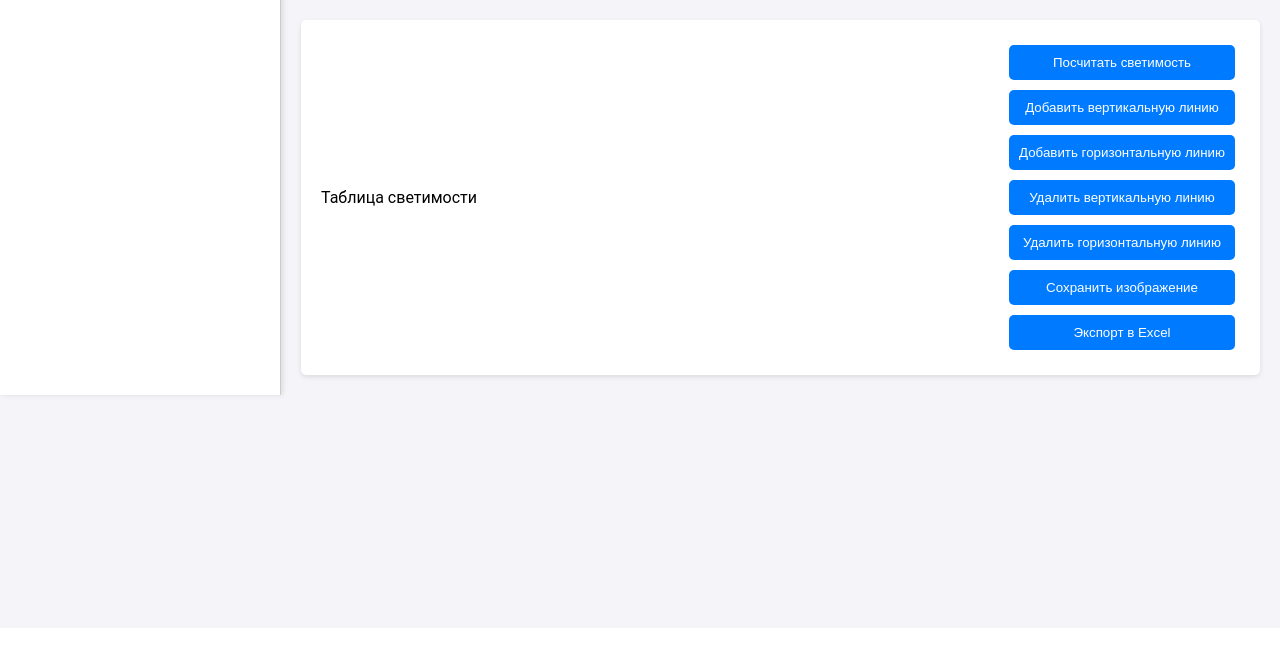
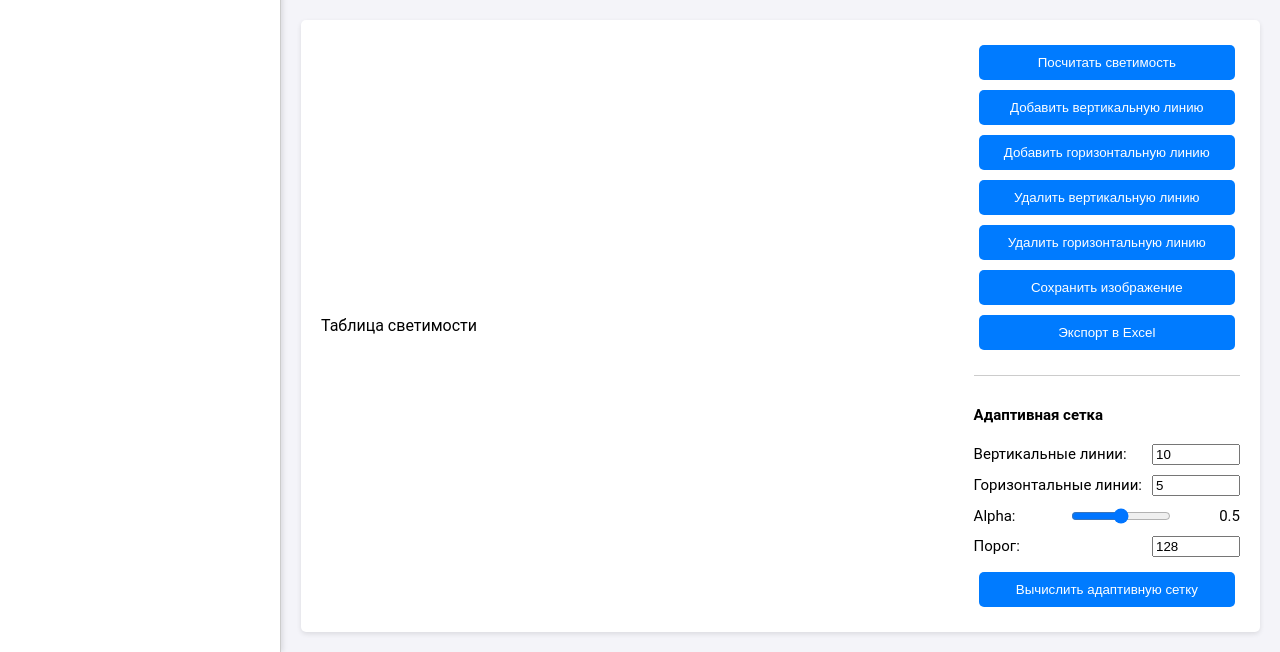
Before and after one commit to Ruslan361/calculate_mean_web, a Python web app: template flask/templates/index.html in a window 1280 px wide. Shown: the part 172-824 px from the top of the page. Before the commit the page ends 571 px from the top, so only its background shows below. Run offline with Jinja, Linux system fonts and the light colour scheme; the template is opened without the code that fills it, so the values that code supplies are empty; some libraries are stand-ins or nearby versions.

Commit message:
add auto set

```diff
--- a/flask/static/scripts/app.js
+++ b/flask/static/scripts/app.js
@@ -100,6 +100,57 @@ class App {
         document.getElementById('export-excel').addEventListener('click', () => {
             this.tableView.exportToExcel();
         });
+
+        // Обработчик события для контроля значения alpha
+        document.getElementById('alpha-value').addEventListener('input', (e) => {
+            document.getElementById('alpha-display').textContent = e.target.value;
+        });
+
+        // Обработчик события для кнопки расчета адаптивной сетки
+        document.getElementById('calculate-grid').addEventListener('click', () => {
+            const currentImage = this.canvasView.getCurrentImage();
+            if (!currentImage) {
+                alert('Сначала загрузите изображение');
+                return;
+            }
+
+            const numVertical = parseInt(document.getElementById('num-vertical').value);
+            const numHorizontal = parseInt(document.getElementById('num-horizontal').value);
+            const alpha = parseFloat(document.getElementById('alpha-value').value);
+            const threshold = parseInt(document.getElementById('threshold-value').value);
+
+            // Вызываем новый эндпоинт
+            fetch('/adaptive-grid', {
+                method: 'POST',
+                headers: {
+                    'Content-Type': 'application/json',
+                },
+                body: JSON.stringify({
+                    image: currentImage.sourceImg,
+                    num_vertical: numVertical,
+                    num_horizontal: numHorizontal,
+                    alpha: alpha,
+                    threshold: threshold
+                })
+            })
+            .then(response => response.json())
+            .then(data => {
+                // Обновляем линии на текущем изображении
+                currentImage.verticalLines = data.vertical_lines;
+                currentImage.horizontalLines = data.horizontal_lines;
+
+                // Перерисовываем canvas
+                this.canvasView.redraw();
+
+                // Автоматически вычисляем светимость и выделяем максимальные ячейки
+                this.calculateLuminance(true);
+
+            })
+            .catch(error => {
+                console.error('Ошибка при расчете адаптивной сетки:', error);
+                alert('Ошибка при расчете адаптивной сетки');
+            });
+        });
     }
 
     setupDropZone(dropzone) {
@@ -151,27 +202,37 @@ class App {
         });
     }
 
-    calculateLuminance() {
+    calculateLuminance(highlightMaxCells = false) {
         const image = this.canvasView.getCurrentImage();
 
-        if (!image) return;
+        if (!image) return Promise.resolve();
 
-        // Save current selected cells
-        image.updateSelectedCells(this.tableView.getSelectedCells());
+        // Сохраняем текущие выбранные ячейки, только если мы не будем выделять максимальные
+        if (!highlightMaxCells) {
+            image.updateSelectedCells(this.tableView.getSelectedCells());
+        }
 
-        this.apiService.calculateLuminance(
+        return this.apiService.calculateLuminance(
             image.sourceImg,
             image.verticalLines,
             image.horizontalLines
         ).then(result => {
-            // Save luminance data to image
+            // Сохраняем данные о светимости в изображение
             image.luminanceData = result.luminance;
 
-            // Update the table
+            // Обновляем таблицу
             this.tableView.updateTable(result);
 
-            // Restore selected cells
+            if (highlightMaxCells) {
+                // Находим максимальные ячейки и выделяем их
+                const maxCells = this.tableView.findMaxValueCells();
+                image.selectedCells = maxCells;
+            }
+
+            // Восстанавливаем выбранные ячейки
             this.tableView.restoreSelectedCells(image.selectedCells);
+
+            return result;
         });
     }
 }
--- a/flask/static/scripts/views/table-view.js
+++ b/flask/static/scripts/views/table-view.js
@@ -59,7 +59,11 @@ class TableView {
 
                 // Add click handler for cell selection
                 cell.onclick = () => {
-                    cell.classList.toggle('selected');
+                    if (cell.classList.contains('selected')) {
+                        cell.classList.remove('selected');
+                    } else {
+                        cell.classList.add('selected');
+                    }
                     this.calculateMeanOfSelectedCells();
                 };
             }
@@ -75,6 +79,9 @@ class TableView {
         if (this.pendingSelectedCells) {
             this.restoreSelectedCells(this.pendingSelectedCells);
             this.pendingSelectedCells = null;
+        } else {
+            // Выделяем максимальные значения в каждом столбце
+            //this.highlightMaxValues();
         }
     }
 
@@ -99,6 +106,9 @@ class TableView {
 
         // Update the overall average in the last row
         this.updateOverallAverageRow();
+
+        // Выделяем максимальные значения в каждом столбце
+        //this.highlightMaxValues();
     }
 
     getSelectedCells() {
@@ -155,7 +165,7 @@ class TableView {
         let count = 0;
 
         // Start from row 1 (skip header) and iterate through all data rows
-        for (let i = 1; i < this.table.rows.length; i++) {
+        for (let i = 1; i < this.table.rows.length-1; i++) {
             // Get the mean cell (last cell in each row)
             const meanCell = this.table.rows[i].cells[this.table.rows[i].cells.length - 1];
             const meanValue = meanCell.textContent;
@@ -251,4 +261,77 @@ class TableView {
         const fileName = "luminance_data_" + new Date().toISOString().split('T')[0] + ".xlsx";
         XLSX.writeFile(wb, fileName);
     }
+
+    // Добавьте этот метод в класс TableView
+
+    // Метод для выделения максимальных значений в каждом столбце
+    highlightMaxValues() {
+        if (!this.table || !this.currentData) return;
+
+        // Удаляем все существующие классы max-value
+        // document.querySelectorAll('.selected').forEach(el => {
+        //     el.classList.remove('selected');
+        // });
+
+        const rowCount = this.table.rows.length;
+        const colCount = this.currentData.luminance[0].length;
+
+        // Для каждого столбца (исключая первый столбец меток)
+        for (let j = 1; j <= colCount; j++) {
+            let maxVal = -Infinity;
+            let maxRow = -1;
+
+            // Находим максимальное значение в этом столбце (пропуская строку заголовка и возможную строку общего среднего)
+            for (let i = 1; i < rowCount - 1; i++) {
+                if (this.table.rows[i].cells[j]) {
+                    const cellValue = parseFloat(this.table.rows[i].cells[j].textContent);
+                    if (!isNaN(cellValue) && cellValue > maxVal) {
+                        maxVal = cellValue;
+                        maxRow = i;
+                    }
+                }
+                if (this.table.rows[i].cells[j].classList.contains('selected')) {
+                    this.table.rows[i].cells[j].classList.remove('selected');
+                }
+            }
+
+            // Выделяем ячейку с максимальным значением
+            if (maxRow > 0) {
+                this.table.rows[maxRow].cells[j].classList.add('selected');
+            }
+        }
+    }
+
+    findMaxValueCells() {
+        if (!this.table || !this.currentData) return [];
+
+        const maxCells = [];
+        const rowCount = this.table.rows.length;
+        const colCount = this.currentData.luminance[0].length;
+
+        // Для каждого столбца (исключая первый столбец меток)
+        for (let j = 1; j <= colCount; j++) {
+            let maxVal = -Infinity;
+            let maxRow = -1;
+
+            // Находим максимальное значение в этом столбце
+            // (пропускаем строку заголовка и возможную строку общего среднего)
+            for (let i = 1; i < rowCount - 1; i++) {
+                if (this.table.rows[i].cells[j]) {
+                    const cellValue = parseFloat(this.table.rows[i].cells[j].textContent);
+                    if (!isNaN(cellValue) && cellValue > maxVal) {
+                        maxVal = cellValue;
+                        maxRow = i;
+                    }
+                }
+            }
+
+            // Добавляем координаты ячейки в наш массив
+            if (maxRow > 0) {
+                maxCells.push({row: maxRow-1, col: j-1}); // Корректируем индексы для соответствия формату API
+            }
+        }
+
+        return maxCells;
+    }
 }
--- a/flask/static/styles/style.css
+++ b/flask/static/styles/style.css
@@ -164,3 +164,37 @@ th, td {
 .selected {
     background-color: rgba(0, 128, 0, 0.748);
 }
+
+/* Добавьте эти стили в конец файла CSS */
+#grid-settings {
+    margin-top: 20px;
+    border-top: 1px solid #ccc;
+    padding-top: 10px;
+}
+
+.settings-group {
+    display: flex;
+    flex-direction: column;
+    gap: 10px;
+    margin-top: 10px;
+}
+
+.settings-group label {
+    display: flex;
+    align-items: center;
+    justify-content: space-between;
+}
+
+.settings-group input {
+    width: 80px;
+    margin-left: 10px;
+}
+
+.settings-group input[type="range"] {
+    width: 100px;
+}
+
+.max-value {
+    background-color: rgba(255, 235, 59, 0.5) !important;
+    font-weight: bold;
+}
--- a/flask/templates/index.html
+++ b/flask/templates/index.html
@@ -57,6 +57,17 @@
                 <button id="remove-horizontal-line">Удалить горизонтальную линию</button>
                 <button id="save-button">Сохранить изображение</button>
                 <button id="export-excel">Экспорт в Excel</button>
+                <div id="grid-settings">
+                    <h4>Адаптивная сетка</h4>
+                    <div class="settings-group">
+                        <label>Вертикальные линии: <input type="number" id="num-vertical" min="1" max="20" value="10"></label>
+                        <label>Горизонтальные линии: <input type="number" id="num-horizontal" min="1" max="20" value="5"></label>
+                        <label>Alpha: <input type="range" id="alpha-value" min="0" max="1" step="0.1" value="0.5">
+                            <span id="alpha-display">0.5</span></label>
+                        <label>Порог: <input type="number" id="threshold-value" min="0" max="255" value="128"></label>
+                        <button id="calculate-grid">Вычислить адаптивную сетку</button>
+                    </div>
+                </div>
             </div>
         </div>
     </div>
```
Also changed, not shown: flask/consumer.py (+55 -0 lines), flask/helper.py (deleted, +0 -16 lines).
